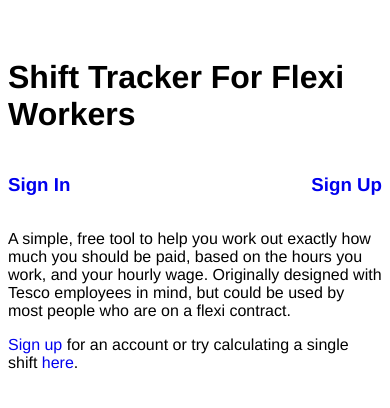
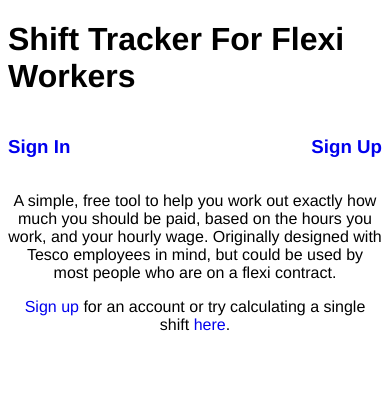
Before and after one commit to sam-drew/pay-tracker, a Python web app: template templates/index.html in a window 390 px wide. Shown: the top 408 px of the page. Run offline with Jinja, Linux system fonts and the light colour scheme; the template is opened without the code that fills it, so the values that code supplies are empty.

Commit message:
Modified styling to format better on mobile devices.

```diff
--- a/static/style.css
+++ b/static/style.css
@@ -88,7 +88,7 @@ a {
 #singleShiftForm {
     max-width: 330px;
     margin: 0 auto;
-    padding-top: 30px;
+    padding-top: 15px;
 }
 
 #shiftInfo {
@@ -99,13 +99,12 @@ a {
 #homePage {
     max-width: 473px;
     margin: 0 auto;
-    padding-top: 30px;
 }
 
 #newShiftPage {
     max-width: 473px;
     margin: 0 auto;
-    padding-top: 30px;
+    padding-top: 15px;
 }
 
 #paydayInfo {
@@ -119,6 +118,10 @@ a {
     margin: 0 auto;
 }
 
+#description {
+    text-align: center;
+}
+
 td {
     padding-right: 10px;
 }
--- a/templates/index.html
+++ b/templates/index.html
@@ -14,13 +14,13 @@
             <h3 class="loginsignup" id="login"><a href="/login">Sign In</a></h3>
             <h3 class="loginsignup" id="signup"><a href="/signup">Sign Up</a></h3>
         </div>
-        <p>
+        <p id="description">
             A simple, free tool to help you work out exactly how much you should
             be paid, based on the hours you work, and your hourly wage.
             Originally designed with Tesco employees in mind, but could be used
             by most people who are on a flexi contract.
         </p>
-        <p>
+        <p id="description">
             <a href="/signup">Sign up</a> for an account or try calculating a
             single shift <a href="/calculate">here</a>.
         </p>
```
